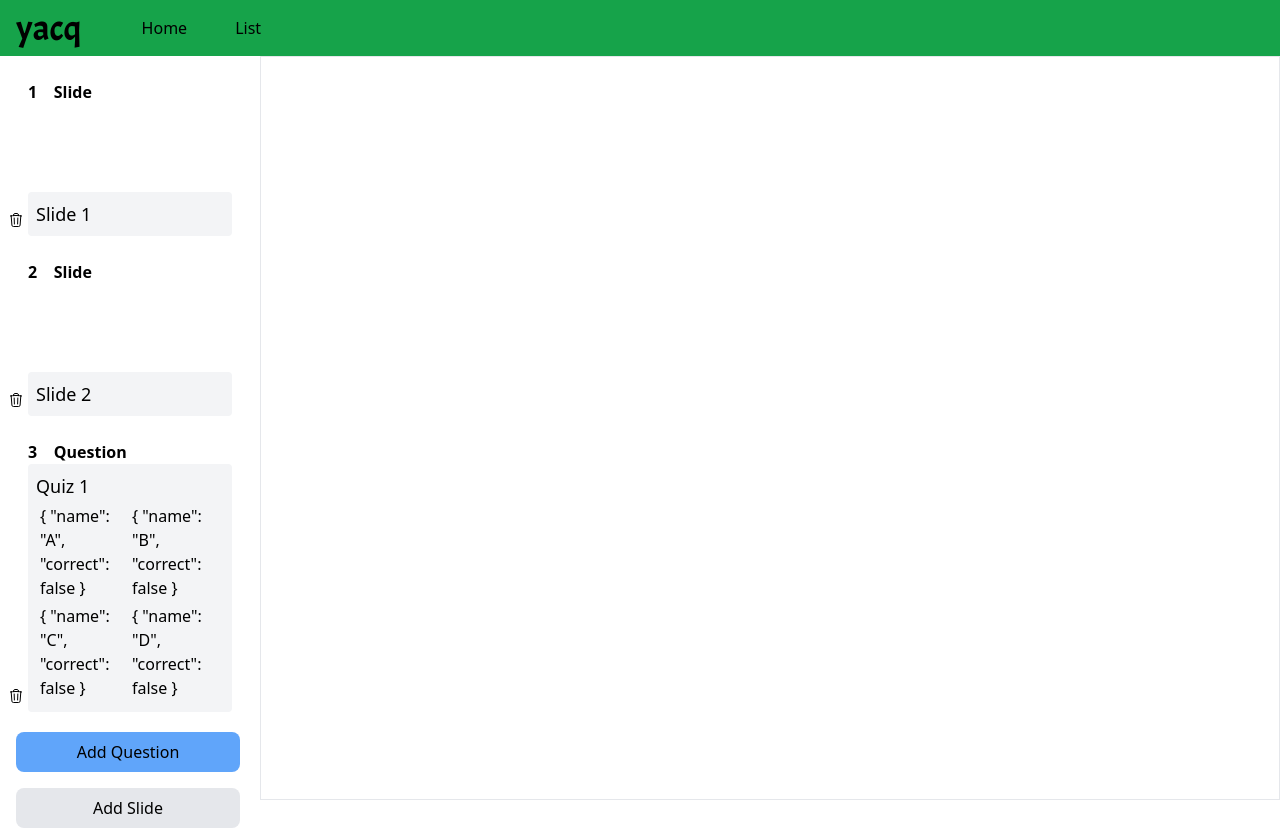
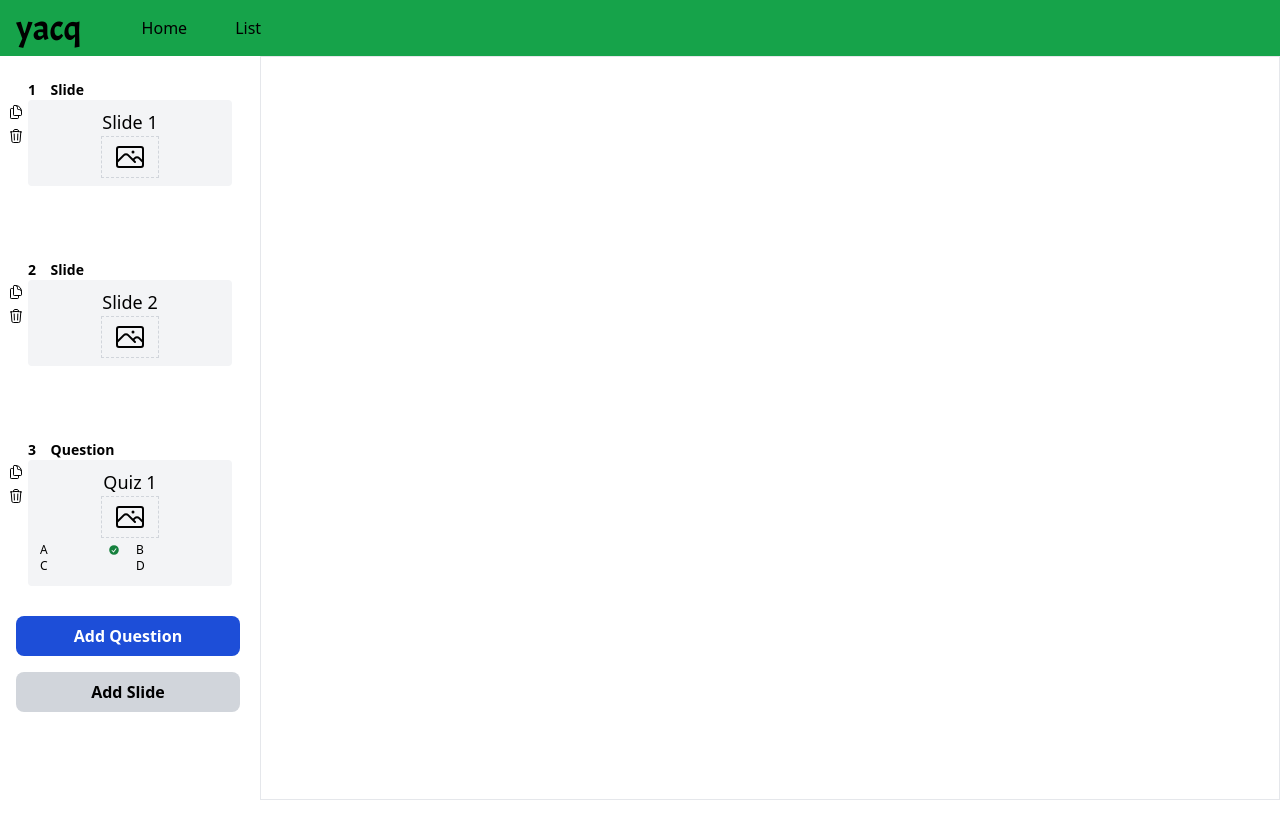
Before and after one commit to yacq-io/yacq, a Vue app in the folder frontend/: page /edit/1 in a window 1280 px wide. After the commit the page ends 800 px from the top, so only its background shows below. Built offline with nearby package versions, Linux system fonts and the light colour scheme.

Commit message:
Editor Slide Preview Design

```diff
--- a/frontend/src/components/SlidePreview.vue
+++ b/frontend/src/components/SlidePreview.vue
@@ -1,6 +1,7 @@
 <script setup lang="ts">
 import { computed } from 'vue';
-import { TrashIcon } from '@heroicons/vue/24/outline';
+import { TrashIcon, PhotoIcon, DocumentDuplicateIcon } from '@heroicons/vue/24/outline';
+import { CheckCircleIcon } from '@heroicons/vue/20/solid';
 import type { SlideInfo } from '@/types';
 import { SlideType } from '@/types';
 
@@ -31,39 +32,63 @@ const slideType = computed<string>(() => {
 <template>
   <div
     :class="$props.class"
-    class="flex flex-col"
+    class="flex flex-col text-sm"
     @click="$emit('click', $event)"
   >
     <span class="font-semibold ml-5 w-100">
       {{ i }} &nbsp;&nbsp; {{ slideType }}
     </span>
-    <div class="flex w-full items-end h-full grow">
-      <div class="mr-1 mb-2 h-full">
+    <div class="flex w-full h-full grow h-1">
+      <div class="mr-1 mt-1 h-full">
+        <div class="mb-2">
+          <a
+            title="Duplicate"
+            href="#"
+          >
+            <DocumentDuplicateIcon class="w-4" />
+          </a>
+        </div>
+        <div class="mb-2">
           <a
             title="Delete"
             href="#"
           >
-          <TrashIcon class="w-4 pointer" />
+            <TrashIcon class="w-4" />
           </a>
         </div>
-      <div class="grow bg-gray-100 rounded h-full p-2">
-        <h6>{{ slide.title }}</h6>
-        <!--        <img-->
-        <!--          v-if="'image' in slide"-->
-        <!--          :src="slide.image"-->
-        <!--          alt=""-->
-        <!--        >-->
-        <slot />
+      </div>
+      <div class="grow bg-gray-100 rounded h-full p-2 text-center flex flex-col justify-between">
+        <h6 class="text-ellipsis overflow-hidden">
+          {{ slide.title }}
+        </h6>
+        <div class="flex items-center justify-center">
+          <div />
+          <div class="border border-dashed border-gray-300 px-3 py-1">
+            <PhotoIcon class="w-8" />
+          </div>
+          <div />
+        </div>
+        <div>
           <div
             v-if="'answers' in slide"
-          class="grid grid-cols-2 gap-1 p-1"
+            class="grid grid-cols-2 gap-x-3 p-1 min-h-[1em] w-full text-xs"
           >
-          <span
+            <div
               v-for="[index, answer] of slide.answers.entries()"
               :key="index"
+              class="flex justify-between w-full items-center pr-1"
             >
-            {{ answer }}
+              <span class="overflow-hidden text-ellipsis">
+                {{ answer.name }}
               </span>
+              <div class="w-3">
+                <CheckCircleIcon
+                  v-if="answer.correct"
+                  class="w-3 text-green-700"
+                />
+              </div>
+            </div>
+          </div>
         </div>
       </div>
     </div>
--- a/frontend/src/components/helpers/AddSlide.vue
+++ b/frontend/src/components/helpers/AddSlide.vue
@@ -1,7 +1,5 @@
 <script setup lang="ts">
 import { SlideType } from '@/types';
-import { DocumentPlusIcon, Bars4Icon, PlusCircleIcon } from '@heroicons/vue/24/outline';
-import IconStack from '@/components/helpers/IconStack.vue';
 
 defineProps<{
   beforeIndex: number
@@ -13,17 +11,17 @@ defineEmits<{
 </script>
 
 <template>
-  <div class="flex flex-col justify-center">
+  <div class="flex flex-col justify-center font-bold">
     <button
       type="button"
-      class="bg-blue-400"
+      class="bg-blue-700 hover:bg-blue-600 text-white"
       @click.prevent="$emit('add', SlideType.Question, beforeIndex)"
     >
       Add Question
     </button>
     <button
       type="button"
-      class="bg-gray-200"
+      class="bg-gray-300 hover:bg-gray-400"
       @click.prevent="$emit('add', SlideType.Slide, beforeIndex)"
     >
       Add Slide
--- a/frontend/src/views/QuizEditView.vue
+++ b/frontend/src/views/QuizEditView.vue
@@ -27,7 +27,7 @@ const slides = ref<Array<SlideInfo>>([
     type: SlideType.Question,
     title: 'Quiz 1',
     answers: [
-      { name: 'A', correct: false },
+      { name: 'A', correct: true },
       { name: 'B', correct: false },
       { name: 'C', correct: false },
       { name: 'D', correct: false },
```
Lines whose indentation alone changed are shown as unchanged.
